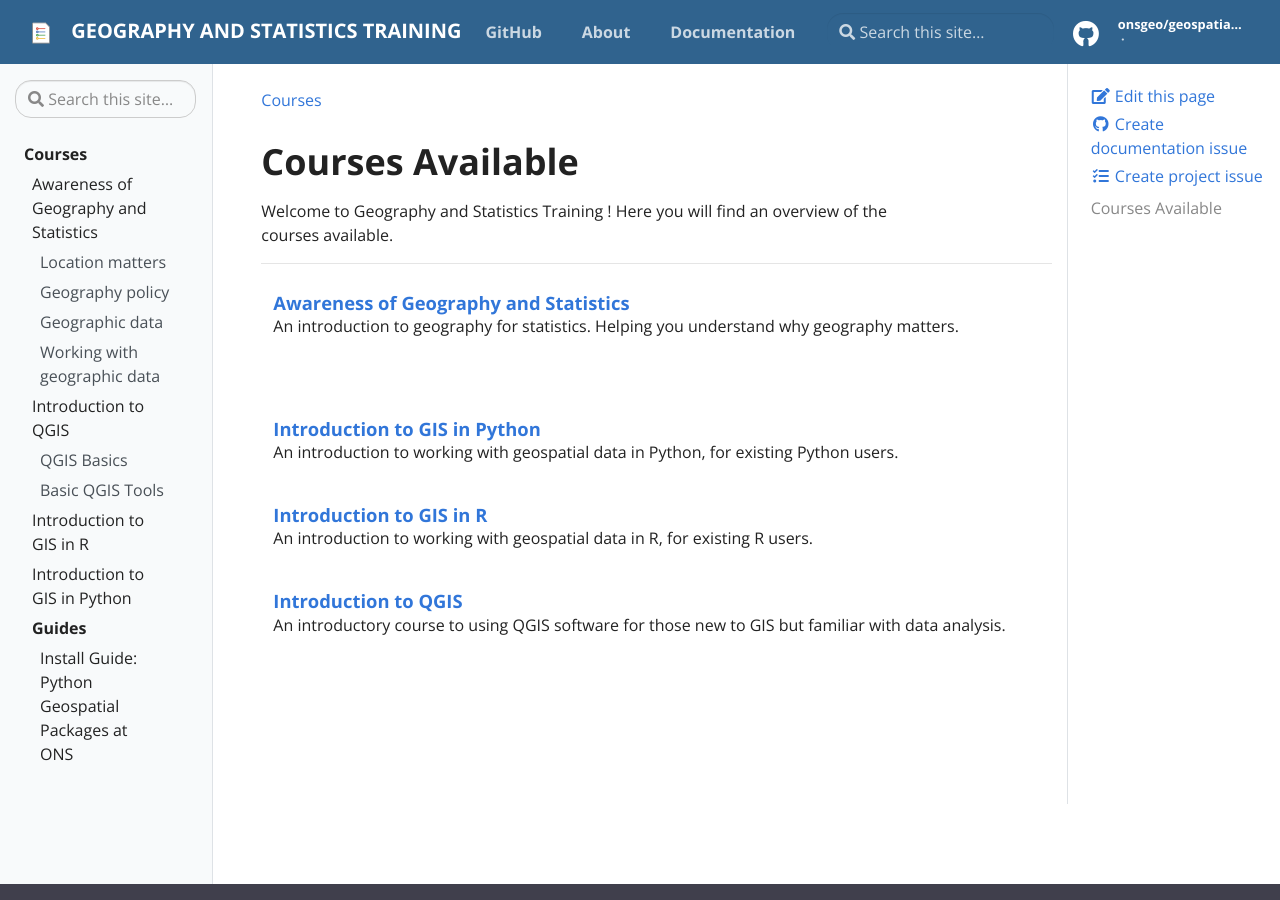
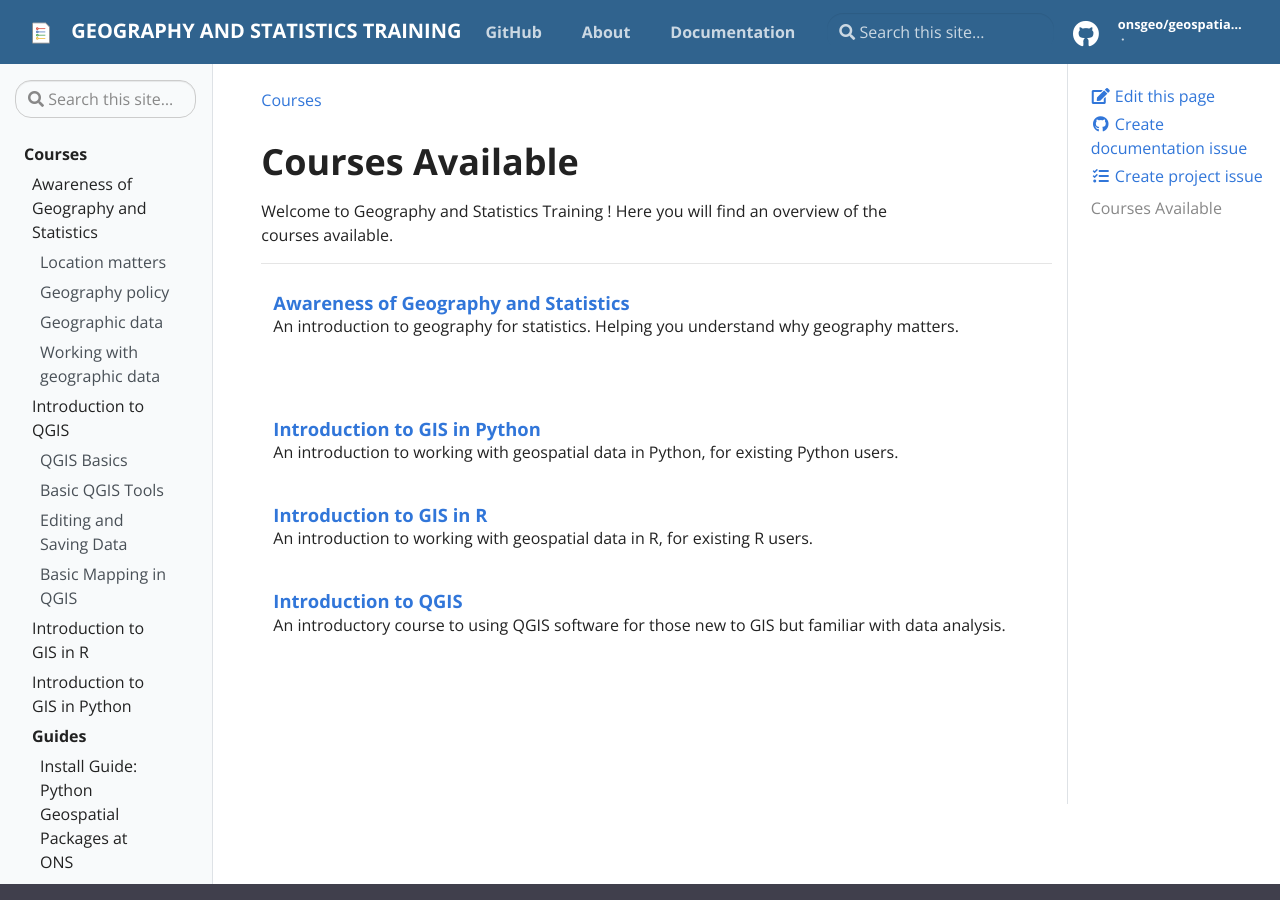
Before and after one commit to ONSgeo/geospatial-training, a Jekyll site: the page built from pages/docs.md, in a window 1280 px wide and 900 px high. Built offline with Jekyll 4.4.1, drawn with Linux system fonts in a browser that asks for light colours.

Commit message:
Update toc.yml

```diff
--- a/_data/toc.yml
+++ b/_data/toc.yml
@@ -19,6 +19,10 @@
           url: "docs/intro_to_qgis#qgis-basics"
         - title: Basic QGIS Tools
           url: "docs/intro_to_qgis#basic-qgis-tools"
+        - title: Editing and Saving Data
+          url: "docs/intro_to_qgis#editing-and-saving-data"
+        - title: Basic Mapping in QGIS
+          url: "docs/intro_to_qgis#basic-mapping-in-qgis"
     - title: "Introduction to GIS in R"
       url: "docs/intro_to_gis_in_r"
     - title: "Introduction to GIS in Python"
```
